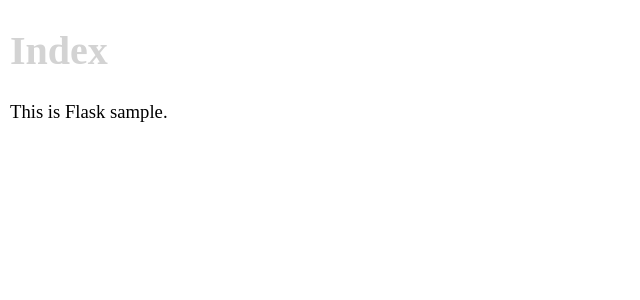
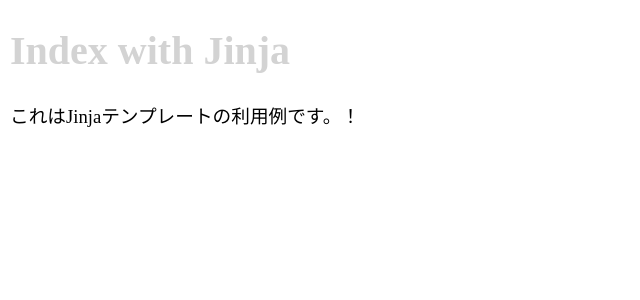
Before and after one commit to grasshopper-dev/flask_app_001, a Flask app: page / in a window 1280 px wide. Shown: the top 300 px of the page, without its empty margins (0-640 px from the left). Run offline with Flask 2, Linux system fonts and the light colour scheme.

Commit message:
Jinjaテンプレートの利用検証

```diff
--- a/app.py
+++ b/app.py
@@ -3,8 +3,8 @@
 app = Flask(__name__)
 
 @app.route('/')
-def hello_world():
-    return render_template('index.html')
+def index():
+    return render_template('index.html', title="Index with Jinja", message="これはJinjaテンプレートの利用例です。！")
 
 if __name__ == '__main__':
     app.debug = True
--- a/templates/index.html
+++ b/templates/index.html
@@ -10,7 +10,7 @@
         </style>
     </head>
     <body>
-        <h1>Index</h1>
-        <p>This is Flask sample.</p>
+        <h1>{{title}}</h1>
+        <p>{{message}}</p>
     </body>
 </html>
```
